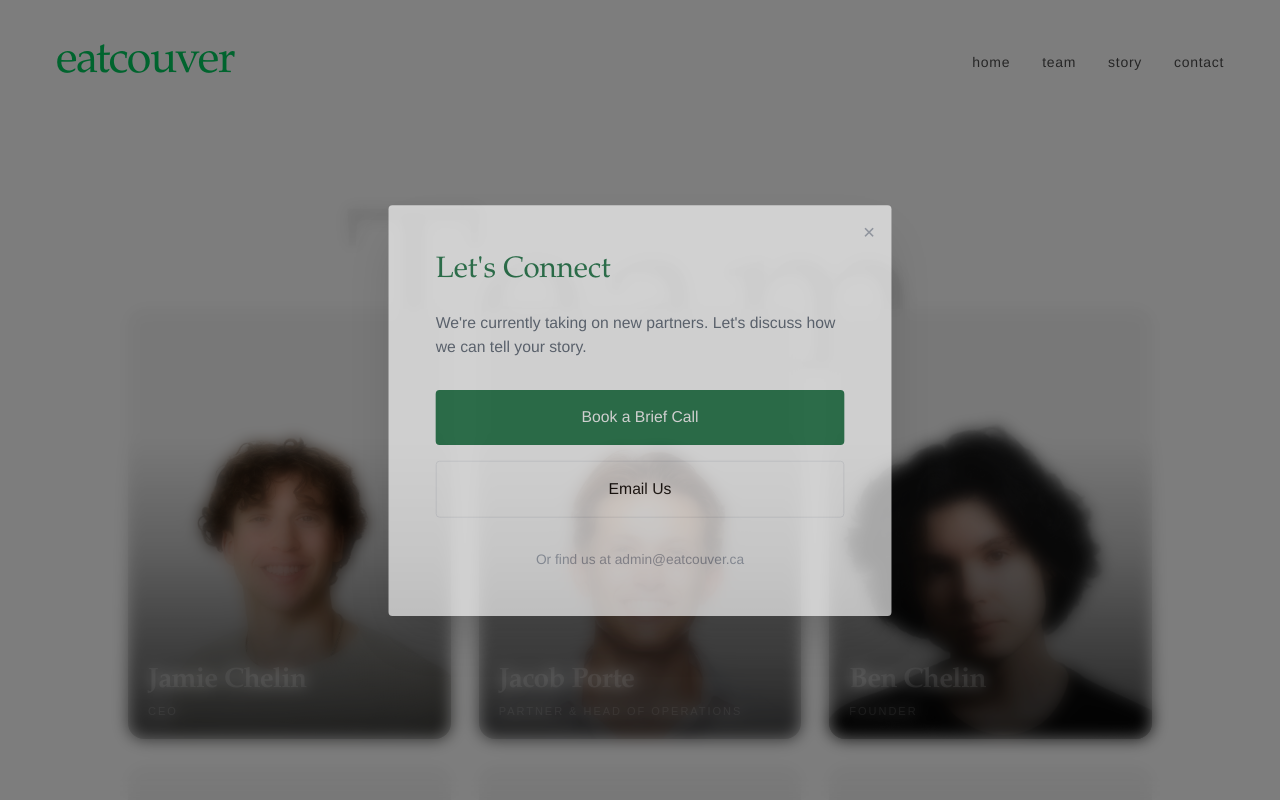
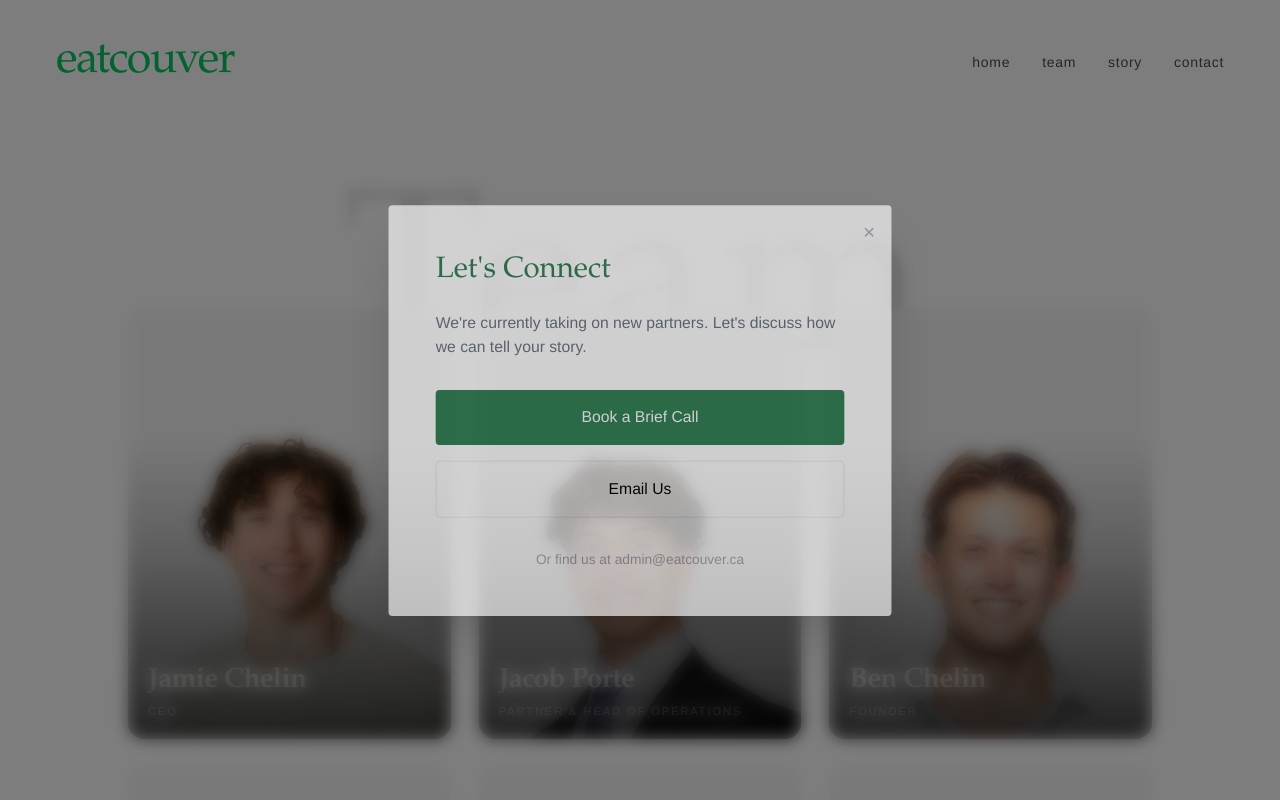
Before and after one commit to pplacerda07/eat-website, a Next.js app: page /team in a window 1280 px wide. Shown: the top 800 px of the page. Built offline with nearby package versions, Linux system fonts and the light colour scheme.

Commit message:
ajustes finais se Deus quiser

```diff
--- a/src/components/Team.tsx
+++ b/src/components/Team.tsx
@@ -15,7 +15,7 @@ export default function Team() {
             <div className="relative w-full">
 
                 {/* "Team" — atrás dos cards, opaco e fino */}
-                <div className="absolute top-0 left-0 right-0 z-0 overflow-hidden text-center w-full" style={{ paddingTop: '20px' }}>
+                <div className="absolute top-0 left-0 right-0 z-0 overflow-hidden text-center w-full" style={{ paddingTop: '0px' }}>
                     <motion.h1
                         initial={{ y: '100%' }}
                         animate={{ y: 0 }}
--- a/src/data/content.json
+++ b/src/data/content.json
@@ -110,22 +110,22 @@
     {
       "name": "Jacob Porte",
       "role": "Partner & Head of Operations",
-      "image": "/team/26.png"
+      "image": "/team/30.png"
     },
     {
       "name": "Ben Chelin",
       "role": "Founder",
-      "image": "/team/27.png"
+      "image": "/team/26.png"
     },
     {
       "name": "Mykyta Vasyliev",
       "role": "Videographer",
-      "image": "/team/28.png"
+      "image": "/team/27.png"
     },
     {
       "name": "Max Laskin",
       "role": "Partner",
-      "image": "/team/30.png"
+      "image": "/team/28.png"
     },
     {
       "name": "Ella Weitzman",
```
